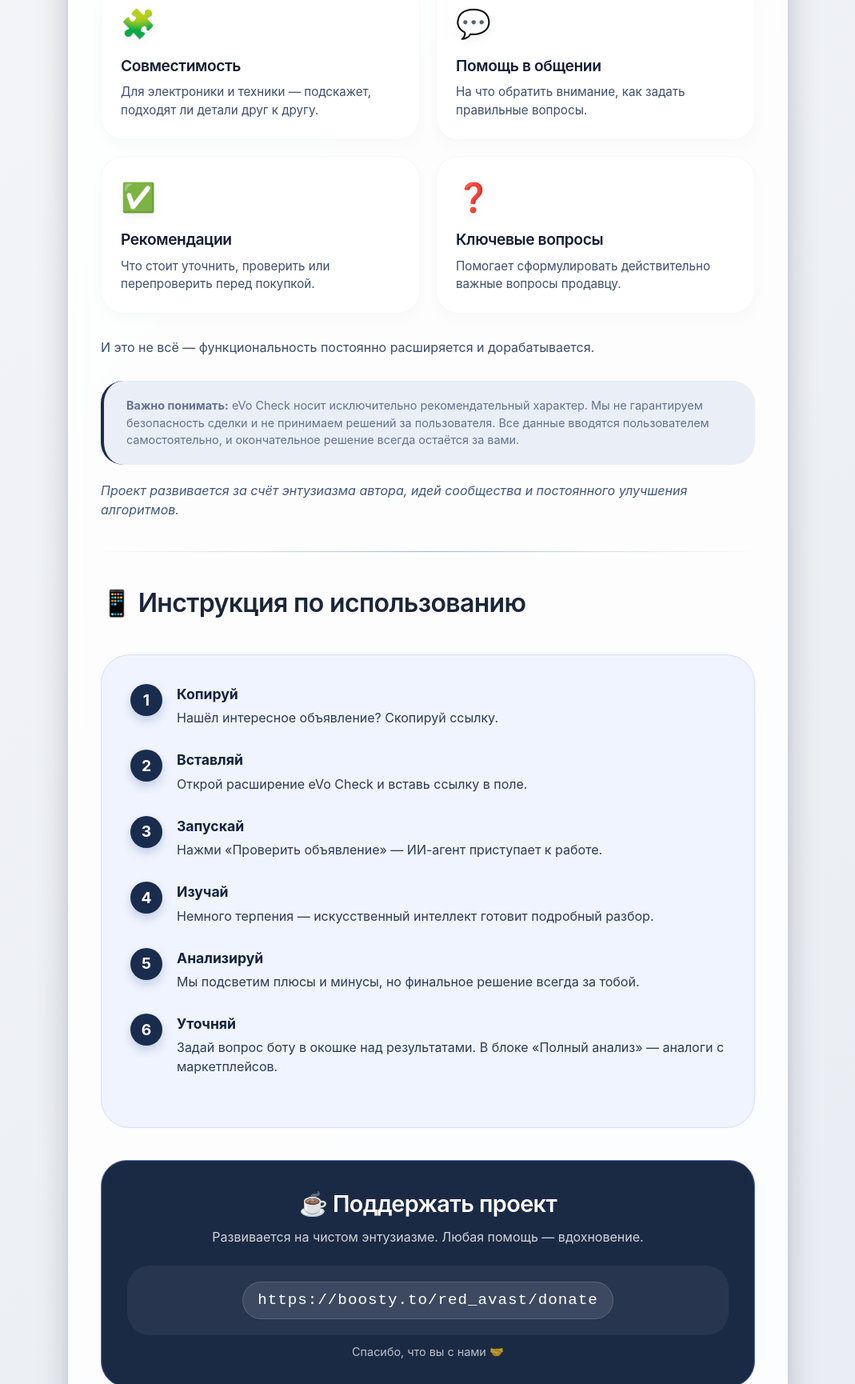
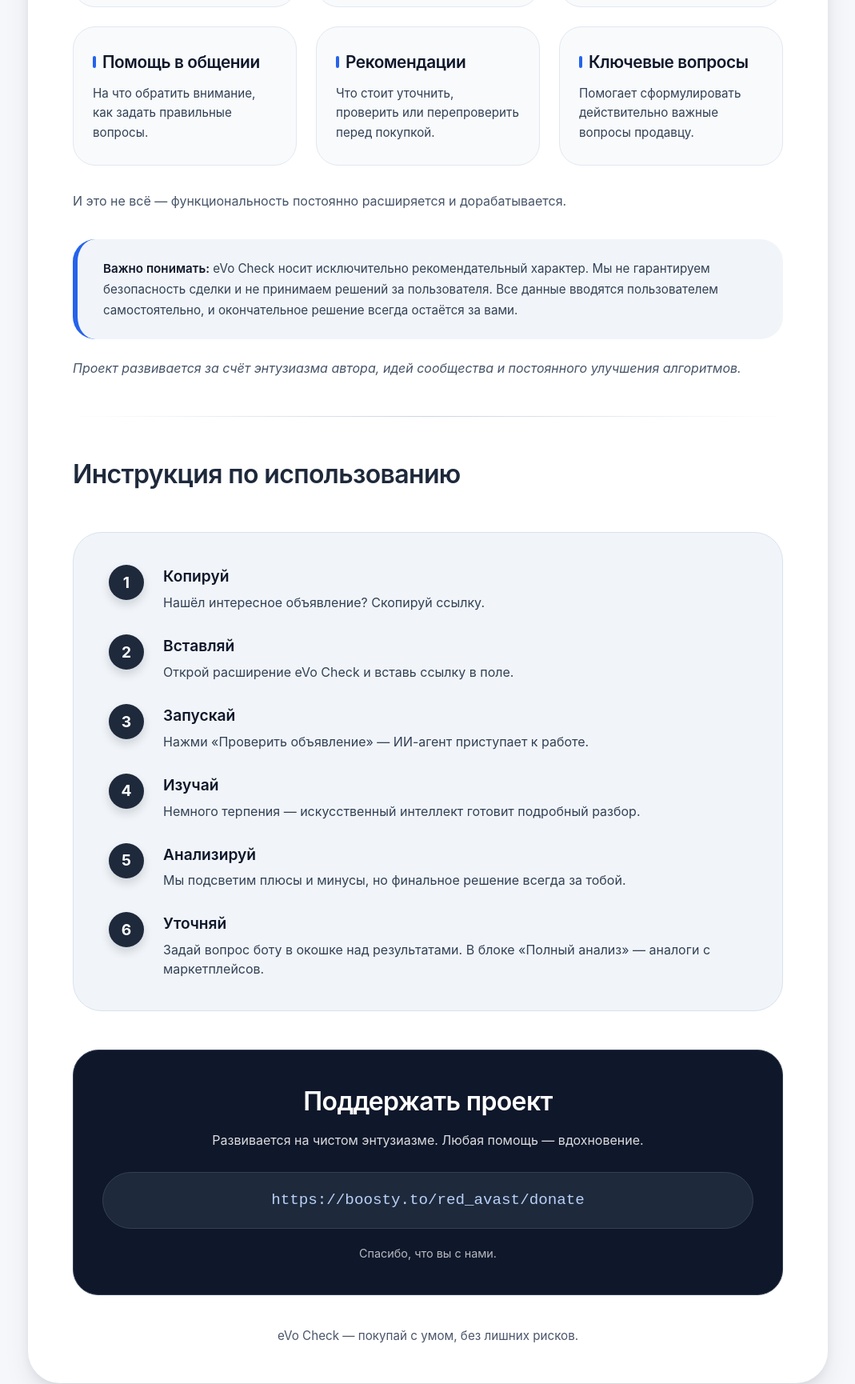
Before and after one commit to blackavast1/eVoCheck_aboutUS, a plain HTML site: page index.html in a window 1280 px wide. Shown: the part 1070-2800 px from the top of the page at 80% size, without its empty margins (105-1174 px from the left). Drawn offline with Linux system fonts and the light colour scheme.

Commit message:
Update index.html

````diff
--- a/index.html
+++ b/index.html
@@ -1,3 +1,4 @@
+```html
 <!DOCTYPE html>
 <html lang="ru">
 <head>
@@ -12,24 +13,21 @@
         }
 
         body {
-            font-family: 'Inter', -apple-system, BlinkMacSystemFont, 'Segoe UI', Roboto, sans-serif;
-            background: linear-gradient(135deg, #f5f7fa 0%, #e9ecf2 100%);
-            color: #1a2639;
+            font-family: 'Inter', -apple-system, BlinkMacSystemFont, 'Segoe UI', Roboto, 'Helvetica Neue', sans-serif;
+            background: #f5f7fb;
+            color: #1e293b;
             line-height: 1.5;
             min-height: 100vh;
-            padding: 20px;
+            padding: 40px 24px;
         }
 
         .container {
-            max-width: 900px;
+            max-width: 1000px;
             margin: 0 auto;
-            background: rgba(255, 255, 255, 0.85);
-            backdrop-filter: blur(10px);
-            -webkit-backdrop-filter: blur(10px);
-            border-radius: 48px;
-            box-shadow: 0 20px 40px rgba(0, 10, 30, 0.2), 0 4px 12px rgba(0, 0, 0, 0.05);
-            padding: 40px;
-            border: 1px solid rgba(255, 255, 255, 0.5);
+            background: #ffffff;
+            border-radius: 40px;
+            box-shadow: 0 20px 40px -12px rgba(0, 10, 30, 0.15), 0 4px 12px rgba(0, 0, 0, 0.05);
+            padding: 48px 56px;
         }
 
         h1, h2, h3 {
@@ -38,96 +36,109 @@
         }
 
         h1 {
-            font-size: 2.8rem;
+            font-size: 3rem;
             margin-bottom: 8px;
-            background: linear-gradient(145deg, #0b1e33, #2c3e6e);
-            -webkit-background-clip: text;
-            -webkit-text-fill-color: transparent;
-            background-clip: text;
+            color: #0f172a;
+            line-height: 1.1;
         }
 
         .subhead {
-            font-size: 1.2rem;
-            color: #4a5b7a;
+            font-size: 1.25rem;
+            color: #475569;
             margin-bottom: 40px;
-            border-left: 4px solid #3b6eff;
+            border-left: 4px solid #2563eb;
             padding-left: 20px;
+            font-weight: 400;
         }
 
         .content-block {
-            margin: 40px 0;
+            margin: 48px 0;
         }
 
         .badge {
             display: inline-block;
             background: #eef2ff;
-            color: #2e4b8f;
-            font-weight: 500;
-            font-size: 0.9rem;
+            color: #1e3a8a;
+            font-weight: 600;
+            font-size: 0.85rem;
             padding: 6px 16px;
-            border-radius: 100px;
+            border-radius: 40px;
             margin-bottom: 16px;
-            border: 1px solid rgba(59, 110, 255, 0.2);
+            border: 1px solid #b9d0f8;
+            text-transform: uppercase;
+            letter-spacing: 0.5px;
         }
 
         .features-grid {
             display: grid;
             grid-template-columns: repeat(auto-fit, minmax(260px, 1fr));
-            gap: 20px;
-            margin: 30px 0;
+            gap: 24px;
+            margin: 32px 0;
         }
 
         .feature-card {
-            background: white;
+            background: #f8fafc;
             border-radius: 28px;
-            padding: 24px;
-            box-shadow: 0 8px 20px rgba(0,0,0,0.02);
-            border: 1px solid rgba(0,0,0,0.03);
-            transition: transform 0.2s ease;
+            padding: 28px 24px;
+            border: 1px solid #e2e8f0;
+            transition: box-shadow 0.2s ease, border-color 0.2s ease;
         }
 
         .feature-card:hover {
-            transform: translateY(-4px);
-            box-shadow: 0 16px 28px rgba(0, 30, 60, 0.08);
-        }
-
-        .feature-card .emoji {
-            font-size: 2.2rem;
-            margin-bottom: 12px;
-            filter: drop-shadow(0 4px 6px rgba(0,0,0,0.05));
+            border-color: #b1c8f0;
+            box-shadow: 0 12px 24px -12px rgba(0, 55, 120, 0.2);
         }
 
         .feature-card h3 {
-            font-size: 1.2rem;
-            margin-bottom: 8px;
-            color: #101d33;
+            font-size: 1.3rem;
+            margin-bottom: 12px;
+            color: #0f172a;
+            font-weight: 600;
+            position: relative;
+            padding-left: 12px;
+        }
+
+        .feature-card h3::before {
+            content: '';
+            position: absolute;
+            left: 0;
+            top: 0.4em;
+            height: 0.7em;
+            width: 4px;
+            background: #2563eb;
+            border-radius: 2px;
         }
 
         .feature-card p {
-            color: #3e4f6b;
+            color: #334155;
             font-size: 0.95rem;
+            line-height: 1.6;
         }
 
         .instruction-steps {
-            background: #f0f4fe;
+            background: #f1f5f9;
             border-radius: 36px;
-            padding: 36px;
-            margin: 40px 0;
-            border: 1px solid #cddfff;
+            padding: 40px 44px;
+            margin: 48px 0;
+            border: 1px solid #d9e2ef;
         }
 
         .step {
             display: flex;
             align-items: flex-start;
-            gap: 18px;
+            gap: 24px;
             margin-bottom: 28px;
         }
 
+        .step:last-child {
+            margin-bottom: 0;
+        }
+
         .step-number {
-            background: #1a2c4e;
+            background: #1e293b;
             color: white;
-            width: 40px;
-            height: 40px;
+            width: 44px;
+            height: 44px;
             border-radius: 30px;
             display: flex;
             align-items: center;
@@ -135,7 +146,7 @@
             font-weight: 700;
             font-size: 1.2rem;
             flex-shrink: 0;
-            box-shadow: 0 6px 12px rgba(20, 60, 140, 0.2);
+            box-shadow: 0 6px 12px rgba(0, 20, 40, 0.15);
         }
 
         .step-content {
@@ -143,86 +154,119 @@
         }
 
         .step-content strong {
-            font-size: 1.1rem;
-            color: #10233e;
+            font-size: 1.2rem;
+            color: #0f172a;
             display: block;
-            margin-bottom: 4px;
+            margin-bottom: 6px;
+            font-weight: 600;
         }
 
         .step-content p {
-            color: #2b3b58;
+            color: #334155;
+            font-size: 1rem;
         }
 
         .donation-box {
-            background: #1b2a44;
+            background: #0f172a;
             border-radius: 32px;
-            padding: 32px;
+            padding: 40px 36px;
             color: white;
-            margin-top: 40px;
+            margin-top: 48px;
             text-align: center;
-            border: 1px solid #5b7bbf;
+            border: 1px solid #334155;
+        }
+
+        .donation-box h3 {
+            color: white;
+            font-size: 2rem;
+            margin-bottom: 12px;
+            font-weight: 600;
         }
 
         .donation-numbers {
             display: flex;
             flex-wrap: wrap;
             justify-content: center;
-            gap: 30px;
-            margin: 24px 0 10px;
-            font-family: 'JetBrains Mono', monospace;
+            gap: 20px;
+            margin: 28px 0 12px;
+            font-family: 'JetBrains Mono', 'Fira Code', monospace;
             font-size: 1.2rem;
-            background: rgba(255,255,255,0.05);
-            padding: 20px;
-            border-radius: 28px;
-            letter-spacing: 1px;
+            background: #1e293b;
+            padding: 20px 24px;
+            border-radius: 60px;
+            border: 1px solid #334155;
+            word-break: break-word;
         }
 
         .donation-numbers span {
-            background: rgba(255,255,255,0.1);
-            padding: 8px 18px;
-            border-radius: 60px;
-            border: 1px solid rgba(255,255,255,0.15);
+            color: #b9d0f8;
         }
 
         hr {
             border: none;
             height: 1px;
-            background: linear-gradient(to right, transparent, #a0b8d4, transparent);
-            margin: 40px 0;
+            background: linear-gradient(to right, transparent, #cbd5e1, transparent);
+            margin: 48px 0;
         }
 
         .disclaimer {
-            font-size: 0.9rem;
-            color: #627393;
-            background: #eaeef6;
-            padding: 20px 28px;
+            font-size: 0.95rem;
+            color: #334155;
+            background: #f1f5f9;
+            padding: 24px 32px;
             border-radius: 28px;
-            margin-top: 30px;
-            border-left: 4px solid #1a2c4e;
+            margin-top: 36px;
+            border-left: 6px solid #2563eb;
+            line-height: 1.7;
+        }
+
+        .disclaimer strong {
+            color: #0f172a;
+            font-weight: 600;
         }
 
         footer {
             text-align: center;
-            margin-top: 30px;
-            color: #4f6182;
-            font-size: 0.9rem;
+            margin-top: 40px;
+            color: #4b556b;
+            font-size: 0.95rem;
+            font-weight: 400;
         }
 
-        @media (max-width: 600px) {
-            .container { padding: 24px; border-radius: 32px; }
-            h1 { font-size: 2rem; }
-            .instruction-steps { padding: 24px; }
-            .step { flex-direction: column; gap: 8px; }
+        .toc {
+            display: flex;
+            gap: 32px;
+            justify-content: center;
+            margin-bottom: 48px;
+            flex-wrap: wrap;
+            font-weight: 500;
+            color: #2563eb;
+            border-bottom: 1px solid #e2e8f0;
+            padding-bottom: 20px;
+        }
+
+        .toc span {
+            color: #475569;
+            font-weight: 400;
+        }
+
+        @media (max-width: 700px) {
+            .container { padding: 32px 24px; border-radius: 32px; }
+            h1 { font-size: 2.3rem; }
+            .instruction-steps { padding: 28px 20px; }
+            .step { flex-direction: column; gap: 12px; }
+            .step-number { width: 40px; height: 40px; font-size: 1rem; }
+            .donation-numbers { font-size: 1rem; padding: 16px; }
         }
     </style>
 </head>
 <body>
     <div class="container">
-        <!-- Содержание (как в книге) -->
-        <div style="display: flex; gap: 32px; justify-content: center; margin-bottom: 40px; flex-wrap: wrap;">
-            <span style="font-weight: 600; color: #1f3a6b;">📋 Содержание</span>
-            <span style="color: #3c5480;">1. Знакомство и цели</span>
-            <span style="color: #3c5480;">2. Инструкция</span>
+        <!-- Содержание (без эмодзи) -->
+        <div class="toc">
+            <span>Содержание</span>
+            <span>1.</span> Знакомство и цели
+            <span>2.</span> Инструкция
         </div>
 
         <!-- Заголовок -->
@@ -234,8 +278,8 @@
 
         <!-- 1. Знакомство -->
         <div class="content-block">
-            <h2 style="font-size: 2rem; margin-bottom: 20px;">👋 Всем привет!</h2>
-            <p style="font-size: 1.1rem; color: #1f2f48; margin-bottom: 20px;">
+            <h2 style="font-size: 2rem; margin-bottom: 20px;">Всем привет!</h2>
+            <p style="font-size: 1.1rem; color: #1e293b; margin-bottom: 24px;">
                 Если вы открыли эту страницу, значит, у вас возник логичный вопрос: <strong>зачем вообще был создан eVo Check и чем он может быть полезен?</strong>
             </p>
             <p style="margin-bottom: 24px;">
@@ -244,23 +288,23 @@
                 Сегодня сложно отличить добросовестного продавца от проблемного, а выгодное предложение — от рискованного.
                 Наша цель — помочь покупателю <strong>минимизировать риски</strong> и избежать неприятных ситуаций.
             </p>
-            <p style="background: #e0e9f9; padding: 20px; border-radius: 24px;">
+            <p style="background: #f1f5f9; padding: 24px; border-radius: 24px; border-left: 4px solid #2563eb;">
                 В основе сервиса — <strong>ИИ-агент</strong>, обученный анализировать объявления, продавцов и сопутствующую информацию.
                 Он не заменяет здравый смысл, но помогает обратить внимание на важные детали, которые легко упустить.
             </p>
         </div>
 
         <!-- Что умеет -->
-        <h2 style="font-size: 1.8rem; margin: 40px 0 20px;">⚡ Что умеет eVo Check</h2>
+        <h2 style="font-size: 1.9rem; margin: 48px 0 24px;">Что умеет eVo Check</h2>
         <div class="features-grid">
-            <div class="feature-card"><div class="emoji">🔍</div><h3>Анализ фото</h3><p>Выявляет несоответствия, подозрительные детали и признаки обмана.</p></div>
-            <div class="feature-card"><div class="emoji">👤</div><h3>Профили продавцов</h3><p>Оценивает историю, активность, скрытые риски и поведение.</p></div>
-            <div class="feature-card"><div class="emoji">🧩</div><h3>Совместимость</h3><p>Для электроники и техники — подскажет, подходят ли детали друг к другу.</p></div>
-            <div class="feature-card"><div class="emoji">💬</div><h3>Помощь в общении</h3><p>На что обратить внимание, как задать правильные вопросы.</p></div>
-            <div class="feature-card"><div class="emoji">✅</div><h3>Рекомендации</h3><p>Что стоит уточнить, проверить или перепроверить перед покупкой.</p></div>
-            <div class="feature-card"><div class="emoji">❓</div><h3>Ключевые вопросы</h3><p>Помогает сформулировать действительно важные вопросы продавцу.</p></div>
+            <div class="feature-card"><h3>Анализ фото</h3><p>Выявляет несоответствия, подозрительные детали и признаки обмана.</p></div>
+            <div class="feature-card"><h3>Профили продавцов</h3><p>Оценивает историю, активность, скрытые риски и поведение.</p></div>
+            <div class="feature-card"><h3>Совместимость</h3><p>Для электроники и техники — подскажет, подходят ли детали друг к другу.</p></div>
+            <div class="feature-card"><h3>Помощь в общении</h3><p>На что обратить внимание, как задать правильные вопросы.</p></div>
+            <div class="feature-card"><h3>Рекомендации</h3><p>Что стоит уточнить, проверить или перепроверить перед покупкой.</p></div>
+            <div class="feature-card"><h3>Ключевые вопросы</h3><p>Помогает сформулировать действительно важные вопросы продавцу.</p></div>
         </div>
-        <p style="color: #3b4d6b; margin-bottom: 20px;">И это не всё — функциональность постоянно расширяется и дорабатывается.</p>
+        <p style="color: #475569; margin-top: 16px;">И это не всё — функциональность постоянно расширяется и дорабатывается.</p>
 
         <!-- Важно -->
         <div class="disclaimer">
@@ -269,14 +313,14 @@
             Все данные вводятся пользователем самостоятельно, и окончательное решение всегда остаётся за вами.
         </div>
 
-        <p style="margin-top: 20px; font-style: italic; color: #41587b;">
+        <p style="margin-top: 24px; font-style: italic; color: #475569;">
             Проект развивается за счёт энтузиазма автора, идей сообщества и постоянного улучшения алгоритмов.
         </p>
 
         <hr>
 
         <!-- 2. Инструкция -->
-        <h2 style="font-size: 2rem; margin-bottom: 20px;">📱 Инструкция по использованию</h2>
+        <h2 style="font-size: 2rem; margin-bottom: 24px;">Инструкция по использованию</h2>
 
         <div class="instruction-steps">
             <div class="step">
@@ -305,14 +349,14 @@
             </div>
         </div>
 
-        <!-- Донат -->
+        <!-- Донат (без эмодзи) -->
         <div class="donation-box">
-            <h3 style="color: white; font-size: 1.8rem; margin-bottom: 8px;">☕ Поддержать проект</h3>
-            <p style="opacity: 0.8; margin-bottom: 20px;">Развивается на чистом энтузиазме. Любая помощь — вдохновение.</p>
+            <h3>Поддержать проект</h3>
+            <p style="opacity: 0.85; margin-bottom: 24px;">Развивается на чистом энтузиазме. Любая помощь — вдохновение.</p>
             <div class="donation-numbers">
                 <span>https://boosty.to/red_avast/donate</span>
             </div>
-            <p style="font-size: 0.9rem; opacity: 0.7;">Спасибо, что вы с нами 🤝</p>
+            <p style="font-size: 0.9rem; opacity: 0.7; margin-top: 20px;">Спасибо, что вы с нами.</p>
         </div>
 
         <footer>
@@ -321,3 +365,4 @@
     </div>
 </body>
 </html>
+```
````
